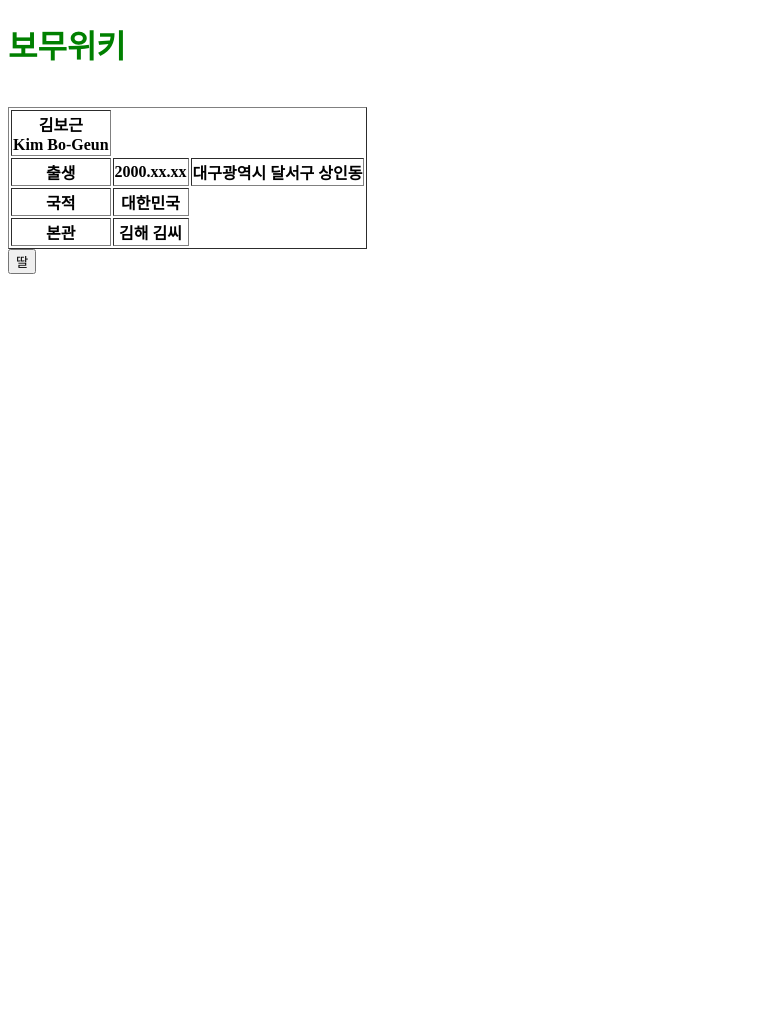
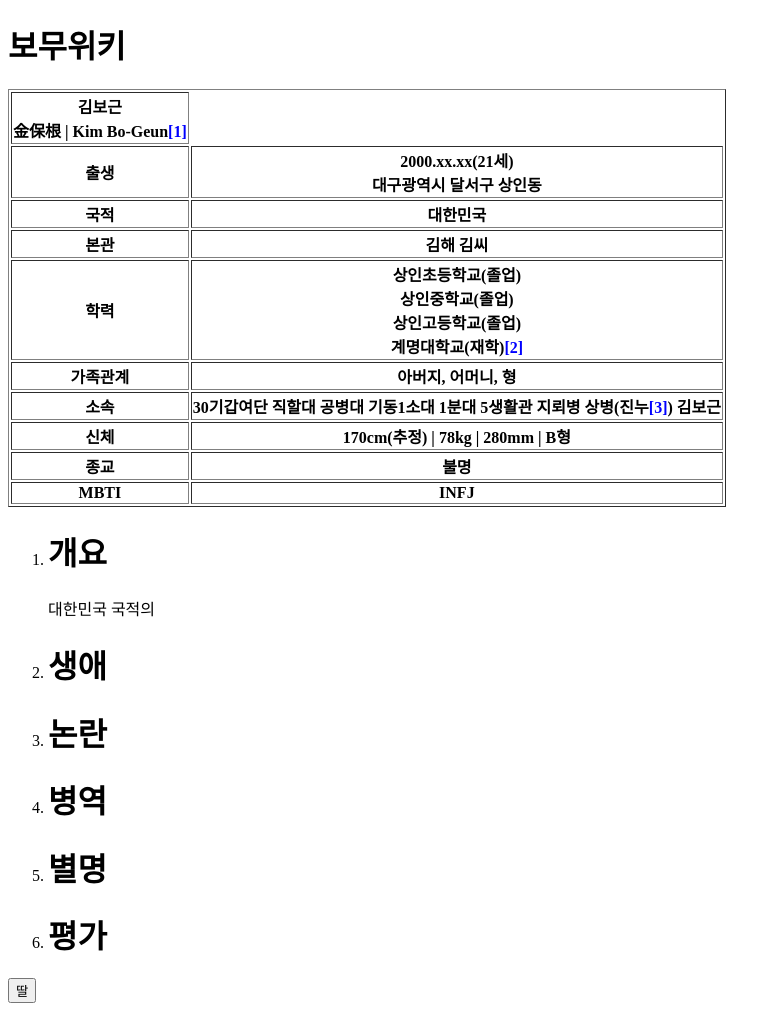
Before and after one commit to ehdwls/2, a plain HTML site: page 1.html in a window 1280 px wide. Shown: the whole page, without its empty margins (0-781 px from the left). Before the commit the page ends 800 px from the top, so only its background shows below. Drawn offline with Linux system fonts and the light colour scheme.

Commit message:
Add files via upload

```diff
--- a/1.html
+++ b/1.html
@@ -3,19 +3,17 @@
     <head>
         <meta charset="utf-8">
         <style>
-            h1{color: green}
+            a{color: blue}
         </style>
     </head>
 
     <body>
         <h1>보무위키</h1>
         <table border="1">
-            <tr><th>김보근<br>Kim Bo-Geun</th></tr>
+            <tr><th>김보근<br>金保根 | Kim Bo-Geun<a title="한국식 로마자 표기법에 익숙하지 않은 외국인들은 eu를 'ㅠ' 내지는 'ᆜ' 발음으로 인식하고 '보긘 킴' 혹은 '보균 킴' 등으로 발음하는 경우가 많다. 아무래도 eu라는 낯선 모음에서 'Europe'이 연상돼서인 듯하다. 종종 독일어 철자법으로 그대로 읽을 시에는 보그잉 킴이라고 하기도 한다.">[1]</a></th></tr>
 
-
-
-        <tr>
-           <th>출생 </th><th>2000.xx.xx</th><br><th>대구광역시 달서구 상인동</th>
+           <tr>
+           <th>출생 </th><th>2000.xx.xx(21세)<br>대구광역시 달서구 상인동</th>
            </tr>
 
            <tr>
@@ -25,9 +23,25 @@
            <tr>
            <th>본관</th><th>김해 김씨</th>
            </tr>
+           <tr>
+            <th>학력</th><th>상인초등학교(졸업)<br>상인중학교(졸업)<br>상인고등학교(졸업)<br>계명대학교(재학)<a title="현재 군복무로 인한 휴학 중">[2]</a></th>
+           </tr>
+           <tr><th>가족관계</th><th>아버지, 어머니, 형</th></tr>
+           <tr><th>소속</th><th>30기갑여단 직할대 공병대 기동1소대 1분대 5생활관 지뢰병 상병(진누<a title="진급누락의 줄임말">[3]</a>) 김보근</th></tr>
+           <tr> <th>신체</th><th>170cm(추정) | 78kg | 280mm | B형</th> </tr>
+           <tr> <th>종교</th><th>불명</th></tr>
+           <tr><th>MBTI</th><th>INFJ</th></tr>
+
         </table>
-
-
+        <ol>
+        <li><h1>개요</h1></li>
+        대한민국 국적의
+        <li><h1>생애</h1></li>
+        <li><h1>논란</h1></li>
+        <li><h1>병역</h1></li>
+        <li><h1>별명</h1></li>
+        <li><h1>평가</h1></li>
+        </ol>
         <input type="button" value="딸" onctck="alert('근')">
         <script></script>
     </body>
```
